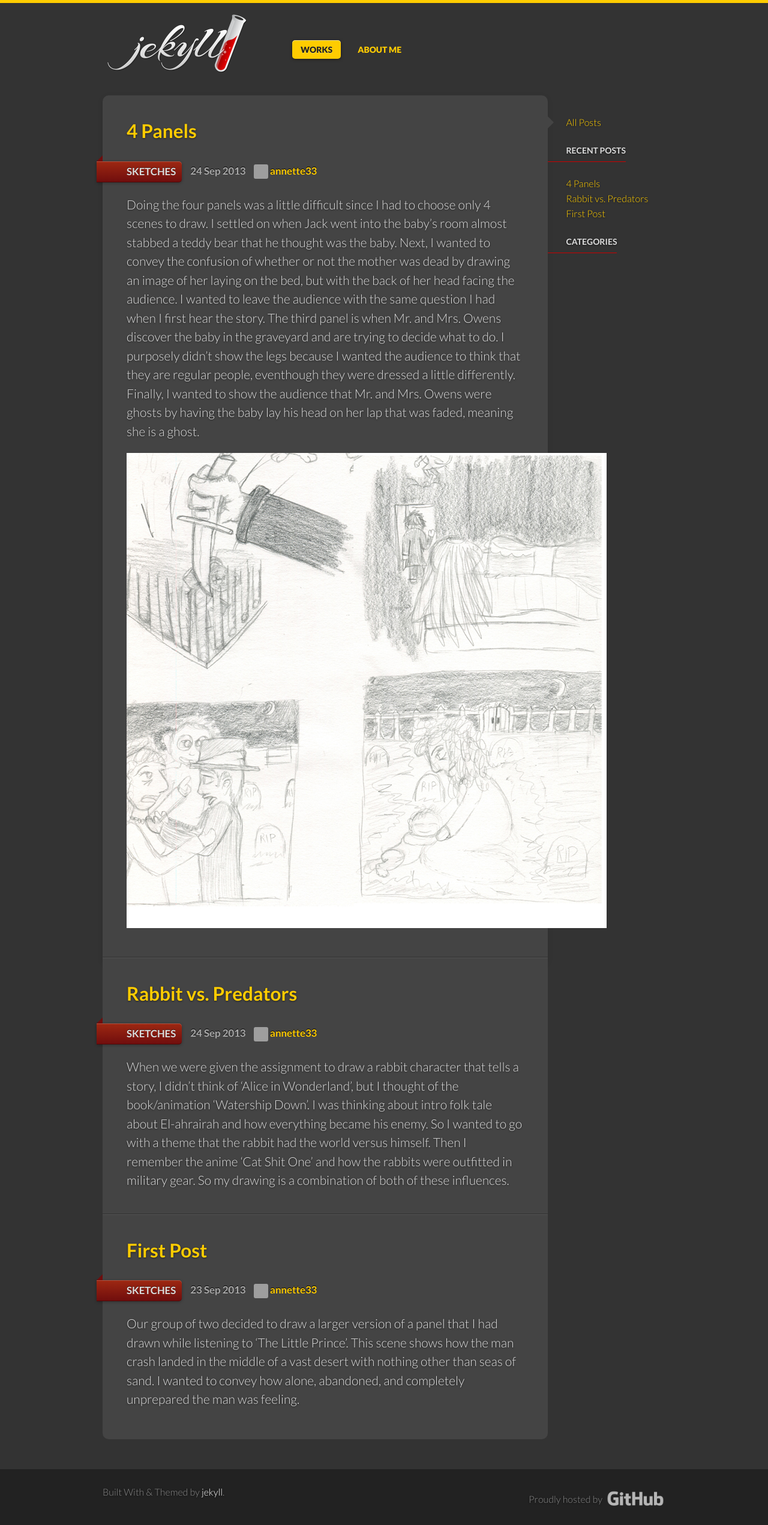
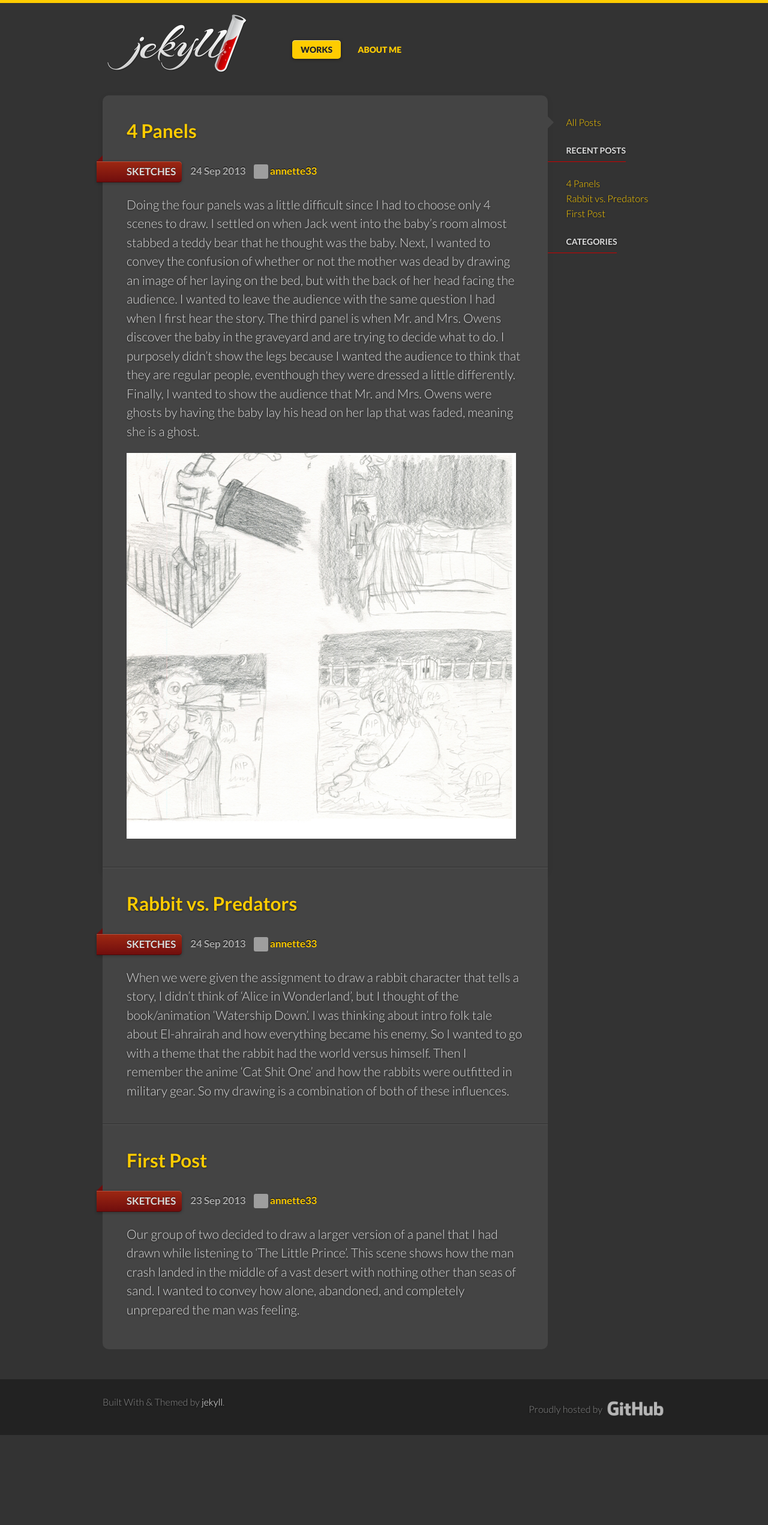
Before and after one commit to Annette33/Annette33.github.io, a Jekyll site: the page built from index.html, in a window 1280 px wide. Shown: the whole page at 60% size. Built offline with Jekyll 4.4.1, drawn with Linux system fonts in a browser that asks for light colours; some web fonts are replaced; after the commit the page ends 2392 px from its top, so only the background shows below that; grey boxes are pictures that could not be loaded.

Commit message:
Fix Image widths in posts.

```diff
--- a/css/style.css
+++ b/css/style.css
@@ -369,6 +369,10 @@ article {
   margin: 0 10px;
   box-shadow: 0 3px 10px rgba(0,0,0,.1);
   font-size: 16px;
+}
+
+article img {
+  width: 98%;
 }
 
 @media (max-width: 480px){
```
